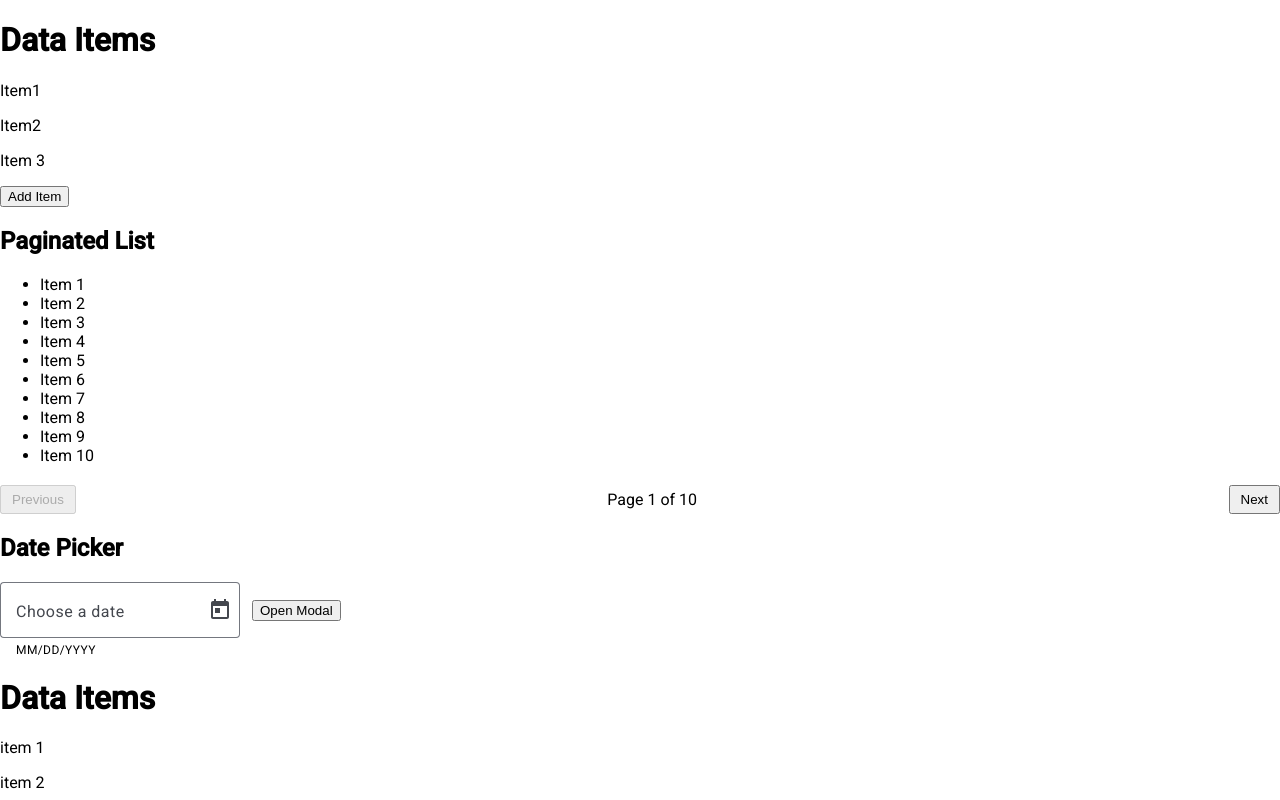
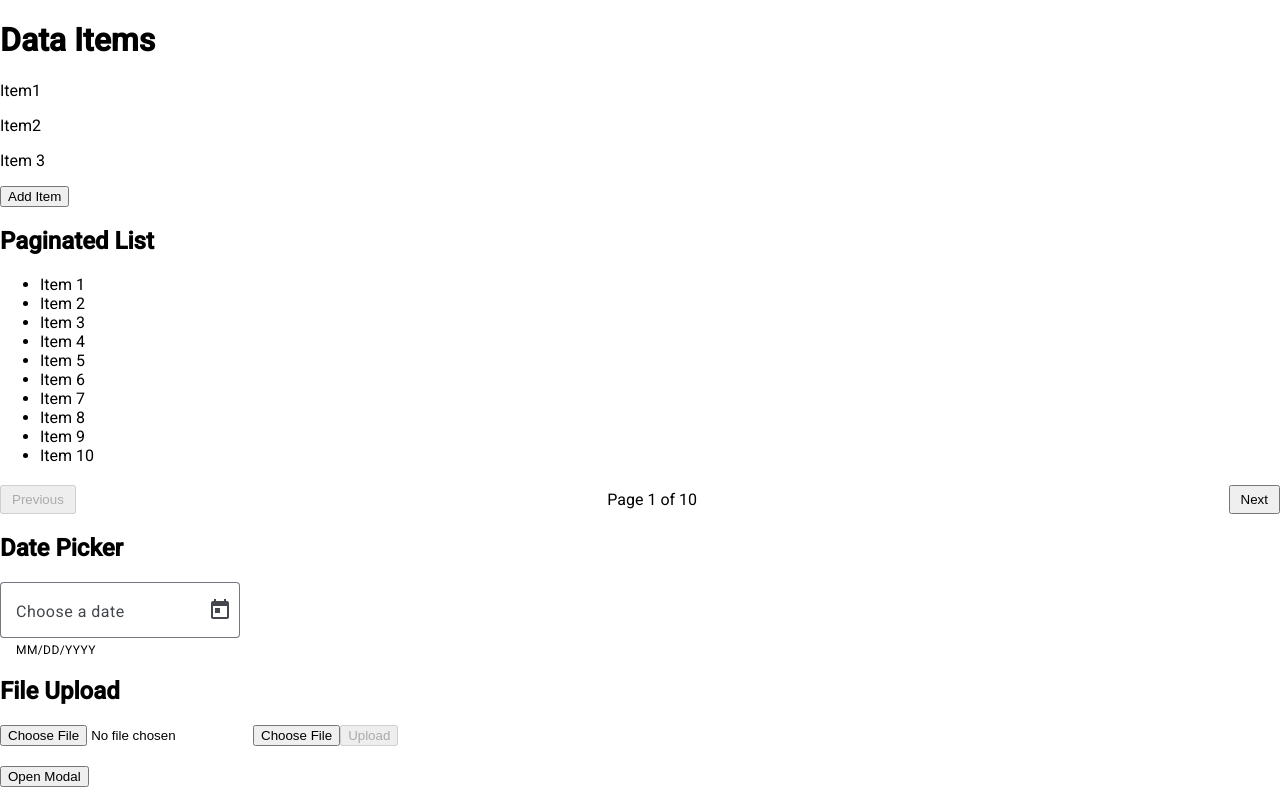
Before and after one commit to ravindrasharmacs/dependencyInjection, an Angular app: page / in a window 1280 px wide. Shown: the top 800 px of the page. Built offline with nearby package versions, Linux system fonts and the light colour scheme.

Commit message:
pr_020 : file upload service

```diff
--- a/src/app/app.component.html
+++ b/src/app/app.component.html
@@ -1,4 +1,6 @@
 <div>
+  <!-- File upload component-->
+
   <!-- Date picker on the top of the page -->
   <h1>Data Items</h1>
   @for (item of items; track item) {
@@ -10,6 +12,9 @@
 
 <h2>Date Picker</h2>
 <app-date-picker></app-date-picker>
+
+<h2>File Upload</h2>
+<app-file-upload></app-file-upload>
 
 <button (click)="openModal()">Open Modal</button>
 
--- a/src/app/app.component.ts
+++ b/src/app/app.component.ts
@@ -7,11 +7,13 @@ import { TodoListComponent } from './todo-list/todo-list.component';
 import { AppPaginatedListComponent } from './app-paginated-list/app-paginated-list.component';
 import { ModalComponent } from './modal/modal.component';
 import { DatePickerComponent } from './date-picker/date-picker.component';
+import { FileUploadComponent } from './file-upload/file-upload.component';
 
 @Component({
   selector: 'app-root',
   standalone: true,
-  imports: [DatePickerComponent,
+  imports: [FileUploadComponent,
+    DatePickerComponent,
     CommonModule ,
     ModalComponent,
      RouterOutlet , UserFormComponent,TodoListComponent , AppPaginatedListComponent],
--- /dev/null
+++ b/src/app/file-upload.service.ts
@@ -0,0 +1,31 @@
+// FILEPATH: /d:/Practice/Angular/di/dep-inj/src/app/file-upload.service.ts
+import { Injectable } from '@angular/core';
+import { HttpClient } from '@angular/common/http';
+import { Observable } from 'rxjs';
+
+@Injectable({
+  providedIn: 'root'
+})
+export class FileUploadService {
+  constructor(private http: HttpClient) {}
+
+  upload(file: File): Observable<number> {
+    // Implement your file upload logic here
+    // This is just a placeholder implementation
+    return new Observable<number>(observer => {
+      const formData = new FormData();
+      formData.append('file', file);
+
+      this.http.post('https://api.restful-api.dev/objects', formData, {
+        reportProgress: true,
+        observe: 'events'
+      }).subscribe(event => {
+        // Handle the upload progress and completion here
+        // This is just a simple example
+        observer.next(50); // Simulating 50% progress
+        observer.next(100); // Simulating completion
+        observer.complete();
+      });
+    });
+  }
+}
--- /dev/null
+++ b/src/app/file-upload/file-upload.component.html
@@ -0,0 +1,17 @@
+
+    <div class="file-upload">
+      <input type="file" (change)="onFileSelected($event)" #fileInput>
+      <button (click)="fileInput.click()">Choose File</button>
+      <button (click)="uploadFile()" [disabled]="!selectedFile">Upload</button>
+
+      @if (uploadProgress > 0) {
+        <div class="progress-bar">
+          <div class="progress" [style.width.%]="uploadProgress"></div>
+        </div>
+        <p>{{ uploadProgress }}% Uploaded</p>
+      }
+
+      @if (uploadComplete) {
+        <p class="success">File uploaded successfully!</p>
+      }
+    </div>
--- /dev/null
+++ b/src/app/file-upload/file-upload.component.scss
@@ -0,0 +1,13 @@
+.file-upload { margin : 20px 0; }
+.progress-bar {
+    width : 300px;
+    height: 20px;
+    background-color: #e0e0e0;
+    margin-top: 10px;
+}
+.progress {
+    height: 100%;
+    background-color: #4caf50;
+    transition: width 0.2s ease-in-out;
+}
+.success { color : green;}
--- /dev/null
+++ b/src/app/file-upload/file-upload.component.ts
@@ -0,0 +1,43 @@
+import { Component } from '@angular/core';
+import { CommonModule } from '@angular/common';
+import { FileUploadService } from '../file-upload.service';
+
+@Component({
+  selector: 'app-file-upload',
+  standalone: true,
+  imports: [CommonModule],
+  templateUrl: './file-upload.component.html',
+  styleUrls: ['./file-upload.component.scss']  // Changed styleUrl to styleUrls
+})
+export class FileUploadComponent {
+  selectedFile: File | null = null;
+  uploadProgress = 0;
+  uploadComplete = false;
+
+  constructor(private fileUploadService: FileUploadService) { }
+
+  onFileSelected(event: Event) {
+    const input = event.target as HTMLInputElement;  // Corrected type from HttpInputElement to HTMLInputElement
+    if (input.files && input.files.length > 0) {
+      this.selectedFile = input.files[0];
+      this.uploadProgress = 0;
+      this.uploadComplete = false;
+    }
+  }
+
+  uploadFile() {
+    if (this.selectedFile) {
+      this.fileUploadService.upload(this.selectedFile).subscribe(
+        (progress: number) => {
+          this.uploadProgress = progress;
+          if (progress === 100) {
+            this.uploadComplete = true;
+          }
+        },
+        error => {  // Fixed indentation of error handling
+          console.error('Upload failed: ', error);
+        }
+      );
+    }
+  }
+}
--- a/src/main.ts
+++ b/src/main.ts
@@ -1,20 +1,15 @@
-// main.ts
+// FILEPATH: /d:/Practice/Angular/di/dep-inj/src/main.ts
 import { bootstrapApplication } from '@angular/platform-browser';
 import { AppComponent } from './app/app.component';
-import { appConfig } from './app/app.config';
 import { BrowserAnimationsModule } from '@angular/platform-browser/animations';
 import { importProvidersFrom } from '@angular/core';
-import { provideAnimationsAsync } from '@angular/platform-browser/animations/async';
+import { provideHttpClient } from '@angular/common/http';
 import { MAT_FORM_FIELD_DEFAULT_OPTIONS } from '@angular/material/form-field';
-import { provideHttpClient } from '@angular/common/http';
 
 bootstrapApplication(AppComponent, {
   providers: [
     importProvidersFrom(BrowserAnimationsModule),
-    provideHttpClient(),
-    { provide: MAT_FORM_FIELD_DEFAULT_OPTIONS, useValue: { appearance: 'outline' } },
-    provideAnimationsAsync()
+    provideHttpClient(),  // Add this line
+    {provide: MAT_FORM_FIELD_DEFAULT_OPTIONS, useValue: {appearance: 'outline'}}
   ]
-
-})
-.catch(err => console.error(err));
+}).catch(err => console.error(err));
```
Also changed, not shown: 2 other files (tests, documents, lock files or other folders).
